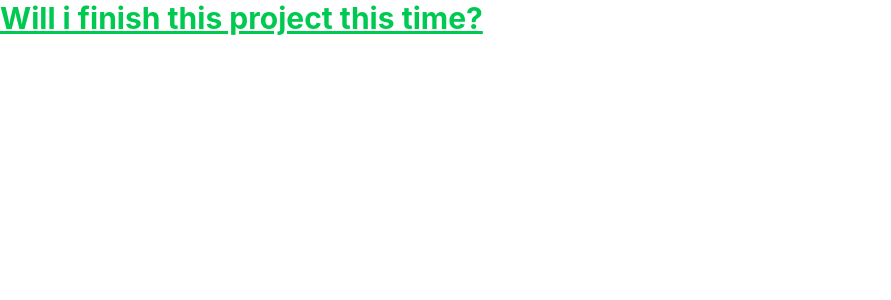
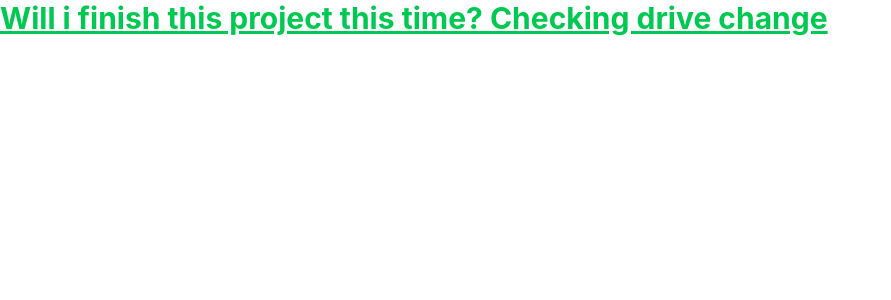
Before and after one commit to adityapandeydev/Gradelytics, a React (Vite) app in the folder frontend/: page / in a window 1280 px wide. Shown: the top 300 px of the page, without its empty margins (0-891 px from the left). Built offline with nearby package versions, Linux system fonts and the light colour scheme.

Commit message:
test commit

```diff
--- a/frontend/src/App.tsx
+++ b/frontend/src/App.tsx
@@ -6,6 +6,7 @@ function App() {
     <div className="App">
       <h1 className="text-3xl font-bold underline text-green-500">
         Will i finish this project this time?
+        Checking drive change
       </h1>
     </div>
   )
```
